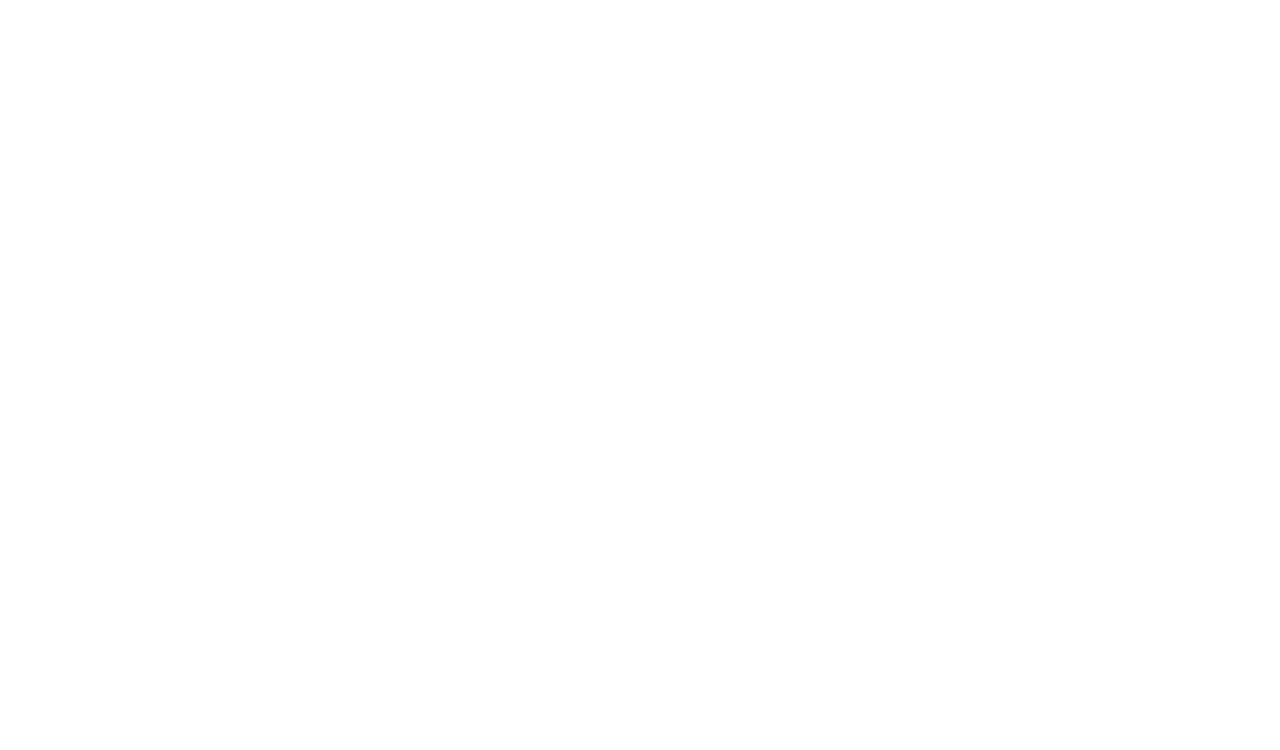
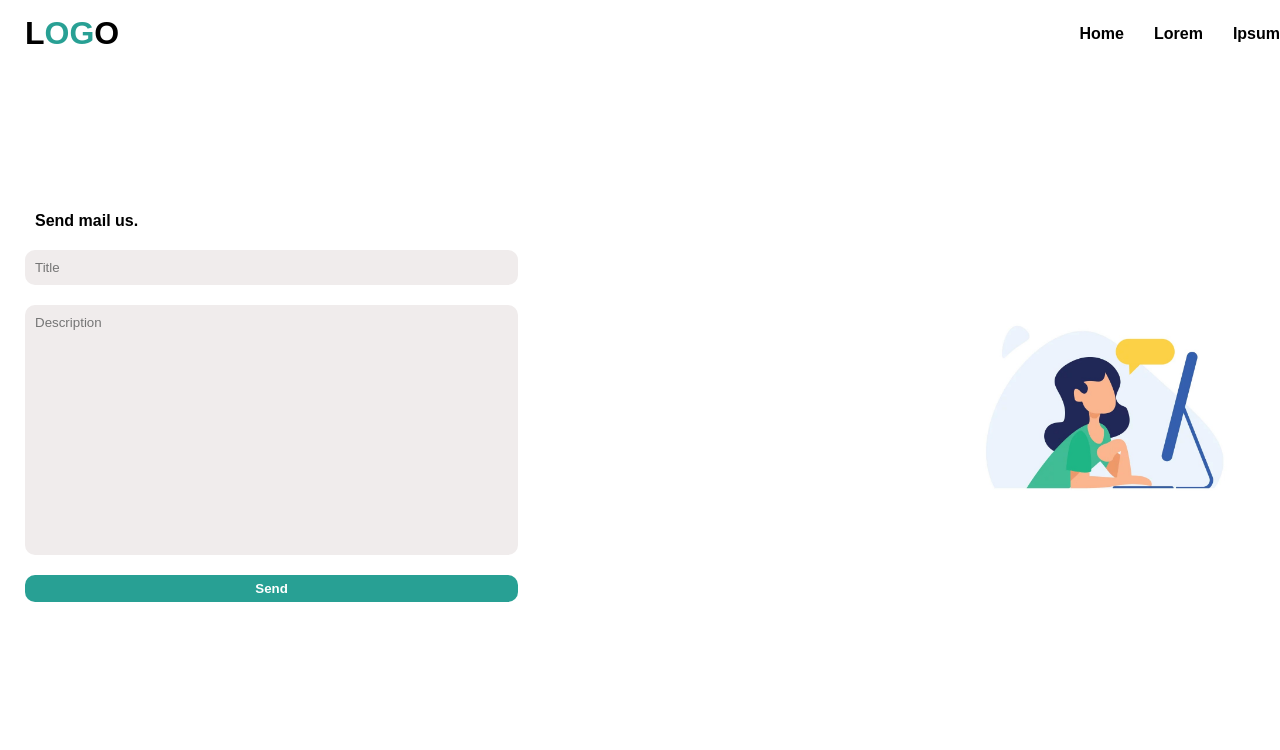
Before and after one commit to Luchojunior04/Luis-toro, a plain HTML site: page index2.html in a window 1280 px wide. Drawn offline with Linux system fonts and the light colour scheme.

Commit message:
Terminado

```diff
--- a/index.css
+++ b/index.css
@@ -1,4 +1,3 @@
-
 *{
     padding: 0;
     margin: 0;
@@ -18,13 +17,90 @@ header{
     display: flex;
     justify-content: center;
     align-items: center;
-    gap: 900px;
+    gap: 1009px;
+    padding: 15px 25px;
 
+}
+
+span{
+    color:rgba(28, 155, 142, 0.945);
 }
 
 ul{
     display: flex;
     justify-content: center;
     align-items: center;
+    gap: 30px;
+}
+
+li a{
+    display: flex;
+    color: black;
+    font-weight: 550;
+}
+
+li a:hover{
+    color: rgb(180, 9, 9);
+}
+
+ul.Cons li a{
+    color: white;
+}
+
+
+.Contactanos{
+    display: flex;
+    align-items: center;
+    justify-content: center;
+    flex-direction: column;
+    padding: 10px;
+    position: relative;
+    transform: translate(-25%, 200%);
+}
+
+
+h2{
+    display: flex;
+    margin-bottom: 20px;
+    gap: 5px;
+    transform: translate( -40%, 50%);
+}
+
+p#parrafo{
+    max-width: 450px;
+}
+
+.Imagen{
+    display: flex;
+    justify-content: center;
+    height: 350px;
+    width: 300px;
+    transform: translate(850px, -10%);
+}
+
+.botones{
+    display: flex;
+    justify-content: center;
+    gap: 10px;
+    transform: translate(-480px, 670%);
+}
+
+button#B1{
+    display: flex;
+    padding: 8px 8px;
+    border-radius: 8px;
+    background-color:rgba(28, 155, 142, 0.945);
+    text-decoration: none;
+    border: none;
+    transition: all 0.3s ease;
 
 }
+
+button#B1:hover{
+    background-color: rgb(110, 107, 107)
+}
+
+button#B2{
+    background-color: transparent;
+    border: none;
+}
--- /dev/null
+++ b/index2.css
@@ -0,0 +1,111 @@
+* {
+    padding: 0;
+    margin: 0;
+    text-decoration: none;
+    list-style: none;
+    font-family: Arial, Helvetica, sans-serif;
+}
+
+header {
+    display: flex;
+    justify-content: space-between;
+    align-items: center;
+    position: relative;
+}
+
+main {
+    display: flex;
+    justify-content: space-between;
+    height: 85vh;
+    padding: 0 25px;
+}
+
+.icono {
+    width: 300px;
+    object-fit: contain;
+}
+
+.Logo {
+    display: flex;
+    justify-content: center;
+    align-items: center;
+    gap: 1009px;
+    padding: 15px 25px;
+
+}
+
+span {
+    color: rgba(28, 155, 142, 0.945);
+}
+
+ul {
+    display: flex;
+    justify-content: center;
+    align-items: center;
+    gap: 30px;
+}
+
+li a {
+    display: flex;
+    color: black;
+    font-weight: 550;
+}
+
+li a:hover {
+    color: rgb(180, 9, 9);
+}
+
+div img {
+    display: flex;
+    justify-content: center;
+    height: 300px;
+    width: 350px;
+}
+
+div.titulo {
+    display: flex;
+    justify-content: center;
+    align-items: center;
+    flex-direction: column;
+}
+
+p {
+    margin: 10px;
+    padding-right: 370px;
+    font-weight: bolder;
+}
+
+input, textarea {
+    box-sizing: border-box;
+    width: 100%;
+    padding: 10px;
+    margin: 10px;
+    border: none;
+    background-color: rgb(240, 236, 236);
+    border-radius: 10px;
+}
+
+textarea {
+    height: 250px;
+    resize: none;
+}
+
+
+button {
+    display: flex;
+    margin: 10px;
+    width: 100%;
+    font-weight: bolder;
+    justify-content: center;
+    padding: 6px 6px;
+    border-radius: 10px;
+    border: none;
+    color: white;
+    background-color: rgba(28, 155, 142, 0.945);
+    transition: all 0.3s ease;
+
+}
+
+button:hover {
+    background-color: rgb(110, 107, 107);
+}
--- a/index2.html
+++ b/index2.html
@@ -0,0 +1,41 @@
+<!DOCTYPE html>
+<html lang="en">
+
+<head>
+    <meta charset="UTF-8">
+    <meta name="viewport" content="width=device-width, initial-scale=1.0">
+    <link rel="stylesheet" href="index2.css">
+    <title>Landing page</title>
+</head>
+
+<body>
+    <header>
+        <div class="Logo">
+            <h1>
+                L<span>OG</span>O
+            </h1>
+        </div>
+        <nav>
+            <ul>
+                <li><a href="#">Home</a></li>
+                <li><a href="#">Lorem</a></li>
+                <li><a href="#">Ipsum</a></li>
+            </ul>
+        </nav>
+    </header>
+    <main>
+        <div class="titulo">
+            <p>
+                Send mail us.
+            </p>
+            <input type="text" placeholder="Title">
+            <textarea type="text" placeholder="Description"></textarea>
+            <button>
+                Send
+            </button>
+        </div>
+        <img src="./work.jpg" alt="" class="icono">
+    </main>
+</body>
+
+</html>
```
Also changed, not shown: index.html (+19 -11 lines).
